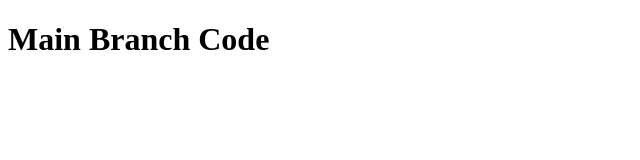
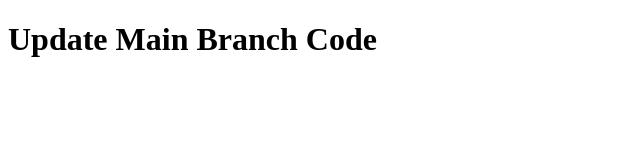
Before and after one commit to RuhamaMalik/advance-github, a plain HTML site: page index.html in a window 1280 px wide. Shown: the whole page, without its empty margins (0-640 px from the left). Drawn offline with Linux system fonts and the light colour scheme.

Commit message:
Updat main branch

```diff
--- a/index.html
+++ b/index.html
@@ -6,6 +6,6 @@
     <title>Document</title>
 </head>
 <body>
-    <h1>Main Branch Code</h1>
+    <h1>Update Main Branch Code</h1>
 </body>
 </html>
```
